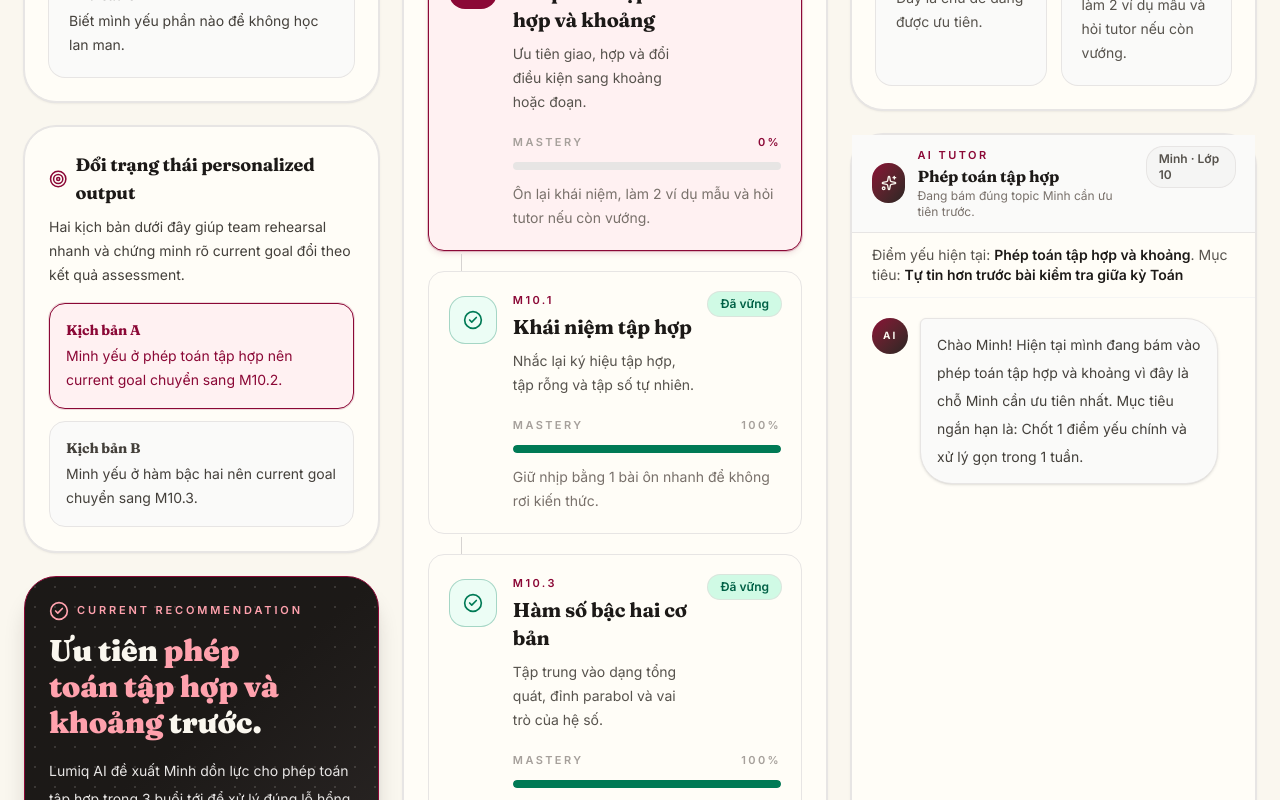
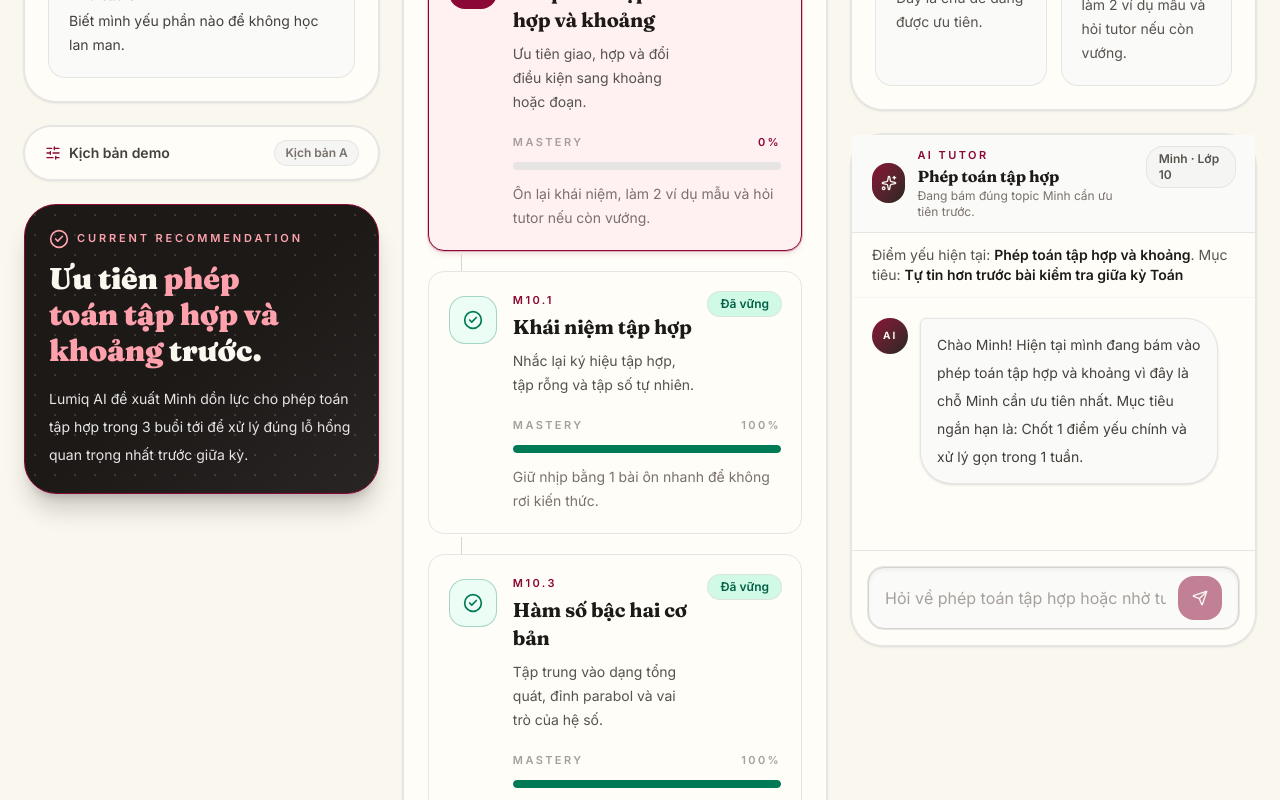
Before and after one commit to duynguyen31241020400-lang/nangluc-ai, a Next.js app: page /learn/math in a window 1280 px wide. Shown: the part 620-1420 px from the top of the page. Built offline with nearby package versions, Linux system fonts and the light colour scheme.

Commit message:
Move demo scenarios into popup

```diff
--- a/src/app/learn/math/page.tsx
+++ b/src/app/learn/math/page.tsx
@@ -2,7 +2,7 @@
 
 import { type Dispatch, type SetStateAction, useEffect, useMemo, useState } from "react";
 import Link from "next/link";
-import { ArrowLeft, BrainCircuit, CheckCircle2, Flame, Target } from "lucide-react";
+import { ArrowLeft, BrainCircuit, CheckCircle2, Flame, SlidersHorizontal, X } from "lucide-react";
 import ProgressTree, { type CompetencyNode } from "@/src/components/learning/ProgressTree";
 import TutorChat from "@/src/components/learning/TutorChat";
 import DotGrid from "@/src/components/ui/DotGrid";
@@ -19,6 +19,7 @@ import { getOrCreateDemoReport, loadScenarioReport } from "@/src/lib/demo-state"
 export default function LearnMathPage() {
   const [report, setReport] = useState<AssessmentReport | null>(null);
   const [activeNode, setActiveNode] = useState<CompetencyNode | null>(null);
+  const [showScenarioPopup, setShowScenarioPopup] = useState(false);
 
   useEffect(() => {
     const initialReport = getOrCreateDemoReport();
@@ -57,6 +58,7 @@ export default function LearnMathPage() {
   const recommended = report.results.find((item) => item.competencyId === report.recommendedCompetencyId);
 
   return (
+    <>
     <main className="min-h-screen bg-[#faf7ef] px-6 py-8 text-stone-900">
       <div className="mx-auto max-w-7xl space-y-8">
         <div className="relative flex flex-col gap-5 overflow-hidden rounded-[2rem] border border-stone-200 bg-[#fffdf7] p-5 shadow-sm ring-1 ring-stone-200 lg:flex-row lg:items-start lg:justify-between">
@@ -110,34 +112,20 @@ export default function LearnMathPage() {
               </div>
             </div>
 
-            <div className="rounded-[2rem] border border-stone-200 bg-[#fffdf7] p-6 shadow-sm ring-1 ring-stone-200">
-              <div className="flex items-center gap-2">
-                <Target className="h-5 w-5 text-rose-900" />
-                <h2 className="font-display text-lg font-bold">Đổi trạng thái personalized output</h2>
-              </div>
-              <p className="mt-2 text-sm leading-6 text-stone-700">
-                Hai kịch bản dưới đây giúp team rehearsal nhanh và chứng minh rõ current goal đổi theo kết quả assessment.
-              </p>
-              <div className="mt-4 space-y-3">
-                {DEMO_SCENARIOS.map((scenario) => {
-                  const isActive = report.demoScenarioId === scenario.id;
-                  return (
-                    <button
-                      key={scenario.id}
-                      onClick={() => switchScenario(scenario.id, setReport, setActiveNode)}
-                      className={`w-full rounded-2xl border px-4 py-4 text-left transition ${
-                        isActive
-                          ? "border-rose-900 bg-rose-50 text-rose-900 ring-1 ring-rose-900/15"
-                          : "border-stone-200 bg-stone-50 text-stone-700 hover:border-rose-900/40 hover:bg-rose-50/40"
-                      }`}
-                    >
-                      <p className="font-display text-sm font-bold">{scenario.title}</p>
-                      <p className="mt-1 text-sm leading-6">{scenario.description}</p>
-                    </button>
-                  );
-                })}
-              </div>
-            </div>
+            <button
+              onClick={() => setShowScenarioPopup(true)}
+              className="flex w-full items-center justify-between rounded-[2rem] border border-stone-200 bg-[#fffdf7] px-5 py-3.5 shadow-sm ring-1 ring-stone-200 transition hover:border-rose-900/40 hover:text-rose-900"
+            >
+              <span className="flex items-center gap-2 text-sm font-semibold text-stone-700">
+                <SlidersHorizontal className="h-4 w-4 text-rose-900" />
+                Kịch bản demo
+              </span>
+              <span className="rounded-xl bg-stone-100 px-2.5 py-1 text-xs font-semibold text-stone-500 ring-1 ring-stone-200">
+                {report.demoScenarioId
+                  ? DEMO_SCENARIOS.find((s) => s.id === report.demoScenarioId)?.title
+                  : "Chưa chọn"}
+              </span>
+            </button>
 
             <div className="relative overflow-hidden rounded-[2rem] border border-rose-900 bg-gradient-to-br from-stone-900 via-stone-900 to-stone-800 p-6 text-[#faf7ef] shadow-xl shadow-stone-900/20">
               <DotGrid variant="light" />
@@ -192,6 +180,57 @@ export default function LearnMathPage() {
         </div>
       </div>
     </main>
+
+    {showScenarioPopup && (
+      <div
+        className="fixed inset-0 z-50 flex items-center justify-center bg-stone-900/50 backdrop-blur-sm"
+        onClick={() => setShowScenarioPopup(false)}
+      >
+        <div
+          className="mx-4 w-full max-w-sm rounded-[2rem] border border-stone-200 bg-[#fffdf7] p-6 shadow-2xl ring-1 ring-stone-200"
+          onClick={(e) => e.stopPropagation()}
+        >
+          <div className="flex items-center justify-between">
+            <div className="flex items-center gap-2">
+              <SlidersHorizontal className="h-5 w-5 text-rose-900" />
+              <h2 className="font-display text-lg font-bold">Kịch bản demo</h2>
+            </div>
+            <button
+              onClick={() => setShowScenarioPopup(false)}
+              className="flex h-8 w-8 items-center justify-center rounded-full bg-stone-100 text-stone-500 transition hover:bg-stone-200"
+            >
+              <X className="h-4 w-4" />
+            </button>
+          </div>
+          <p className="mt-2 text-sm leading-6 text-stone-600">
+            Chứng minh current goal đổi theo kết quả assessment.
+          </p>
+          <div className="mt-4 space-y-3">
+            {DEMO_SCENARIOS.map((scenario) => {
+              const isActive = report.demoScenarioId === scenario.id;
+              return (
+                <button
+                  key={scenario.id}
+                  onClick={() => {
+                    switchScenario(scenario.id, setReport, setActiveNode);
+                    setShowScenarioPopup(false);
+                  }}
+                  className={`w-full rounded-2xl border px-4 py-4 text-left transition ${
+                    isActive
+                      ? "border-rose-900 bg-rose-50 text-rose-900 ring-1 ring-rose-900/15"
+                      : "border-stone-200 bg-stone-50 text-stone-700 hover:border-rose-900/40 hover:bg-rose-50/40"
+                  }`}
+                >
+                  <p className="font-display text-sm font-bold">{scenario.title}</p>
+                  <p className="mt-1 text-sm leading-6">{scenario.description}</p>
+                </button>
+              );
+            })}
+          </div>
+        </div>
+      </div>
+    )}
+  </>
   );
 }
 
--- a/src/components/learning/TutorChat.tsx
+++ b/src/components/learning/TutorChat.tsx
@@ -118,7 +118,7 @@ export default function TutorChat({ activeNode, learnerContext }: TutorChatProps
   }
 
   return (
-    <section className="flex h-full min-h-[28rem] flex-col rounded-[2rem] border border-stone-200 bg-[#fffdf7] shadow-sm ring-1 ring-stone-200 sm:min-h-[34rem]">
+    <section className="flex h-[32rem] flex-col rounded-[2rem] border border-stone-200 bg-[#fffdf7] shadow-sm ring-1 ring-stone-200">
       <div className="flex items-start justify-between gap-4 border-b border-stone-200 bg-stone-50 px-5 py-3">
         <div className="flex items-center gap-3">
           <div className="flex h-10 w-10 items-center justify-center rounded-2xl bg-gradient-to-br from-rose-900 to-stone-800 text-[#faf7ef]">
```
